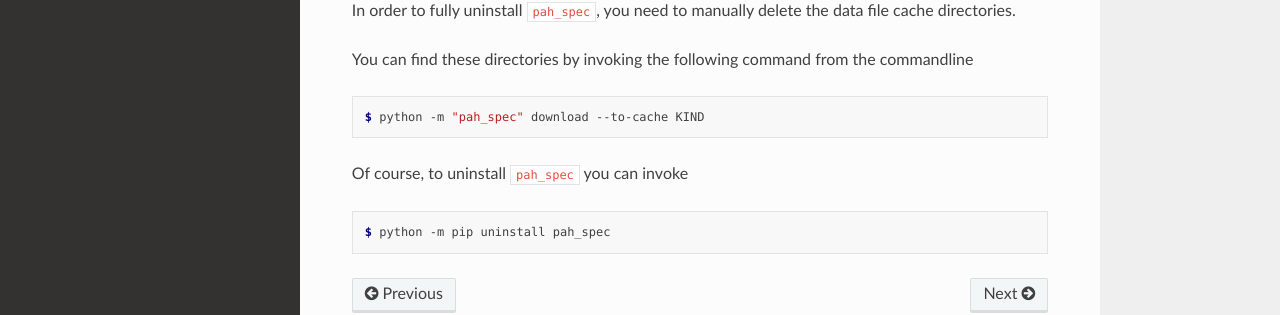
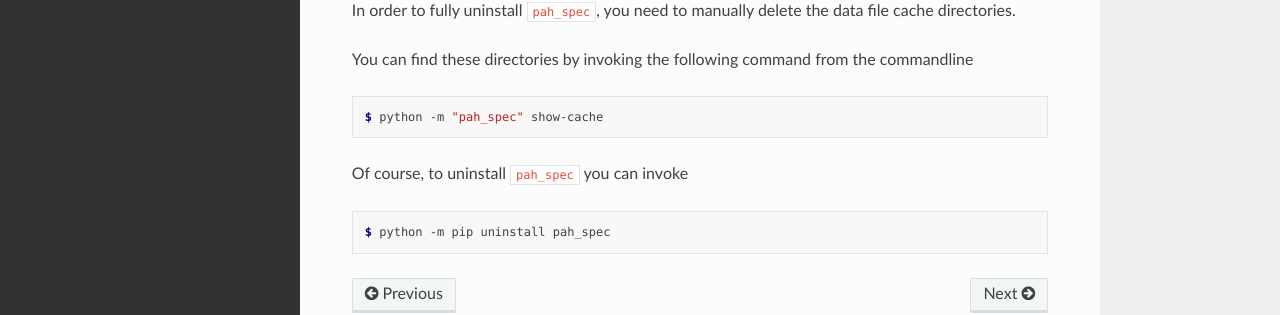
Before and after one commit to helenarichie/pah_spec, a Sphinx documentation site: the page built from docs/sphinx/install.md, in a window 1280 px wide and 900 px high, scrolled down 2049 px. Shown: the part 457-772 px from the top of the window. Built offline with Sphinx 7.4.7 and the Read the Docs theme 3.1.0, drawn with Linux system fonts in a browser that asks for light colours.

Commit message:
fix the typo

````diff
--- a/docs/sphinx/install.md
+++ b/docs/sphinx/install.md
@@ -118,7 +118,7 @@ In order to fully uninstall ``pah_spec``, you need to manually delete the data f
 You can find these directories by invoking the following command from the commandline
 
 ```shell-session
-$ python -m "pah_spec" download --to-cache KIND
+$ python -m "pah_spec" show-cache
 ```
 
 Of course, to uninstall ``pah_spec`` you can invoke
````
